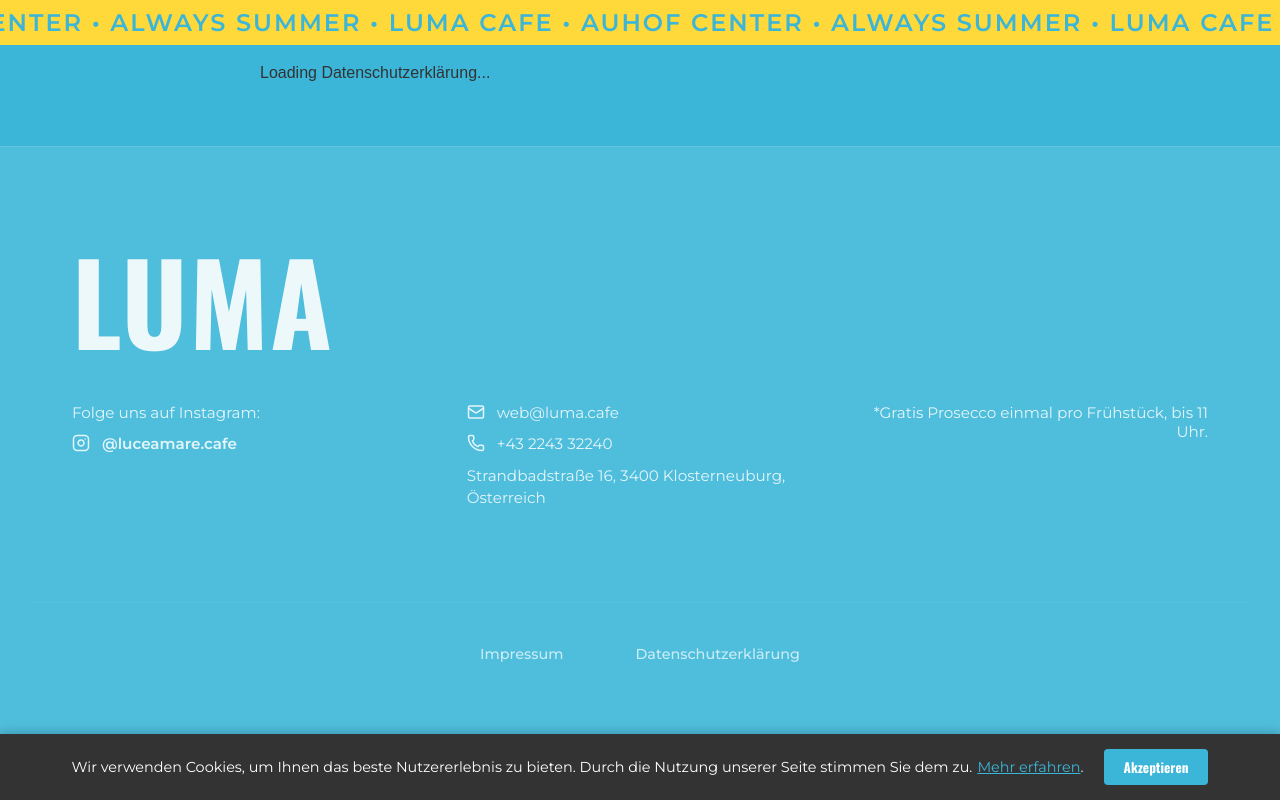
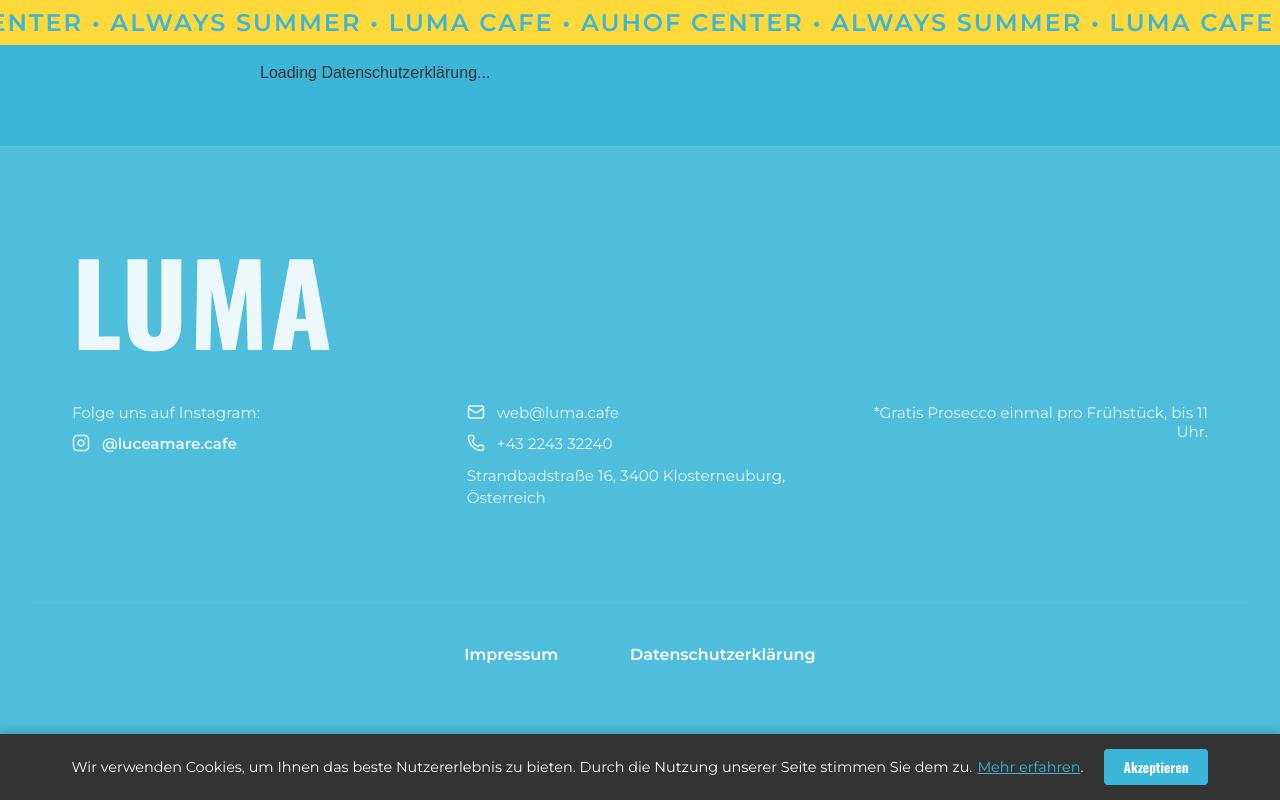
Before and after one commit to Fuser2k/lumacafe-live, a React (Vite) app: page /datenschutz in a window 1280 px wide. Built offline with nearby package versions, Linux system fonts and the light colour scheme; no server answers.

Commit message:
Make Impressum and Datenschutz links more visible

```diff
--- a/src/components/Footer.css
+++ b/src/components/Footer.css
@@ -73,15 +73,12 @@
 
 .legal-links a {
     color: #fff;
-    font-size: 0.9rem;
-    /* Slightly refined size */
-    font-weight: 500;
+    font-size: 1rem;
+    font-weight: 700;
     text-decoration: none;
     transition: color 0.3s ease;
-    opacity: 0.7;
-    /* Slightly more subtle until hover */
+    opacity: 1;
     padding: 10px 20px;
-    /* Wider click area */
     display: inline-block;
 }
 
```
